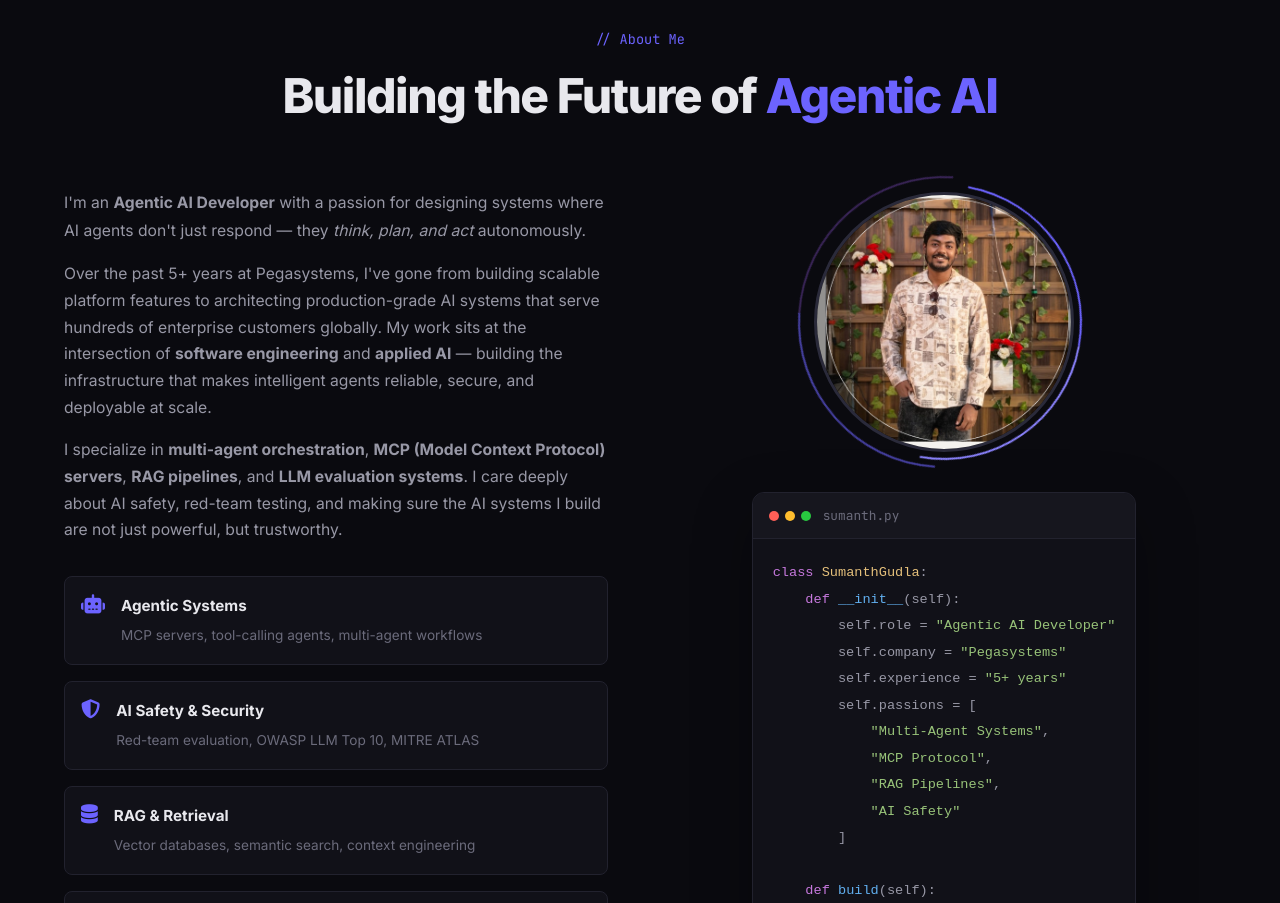
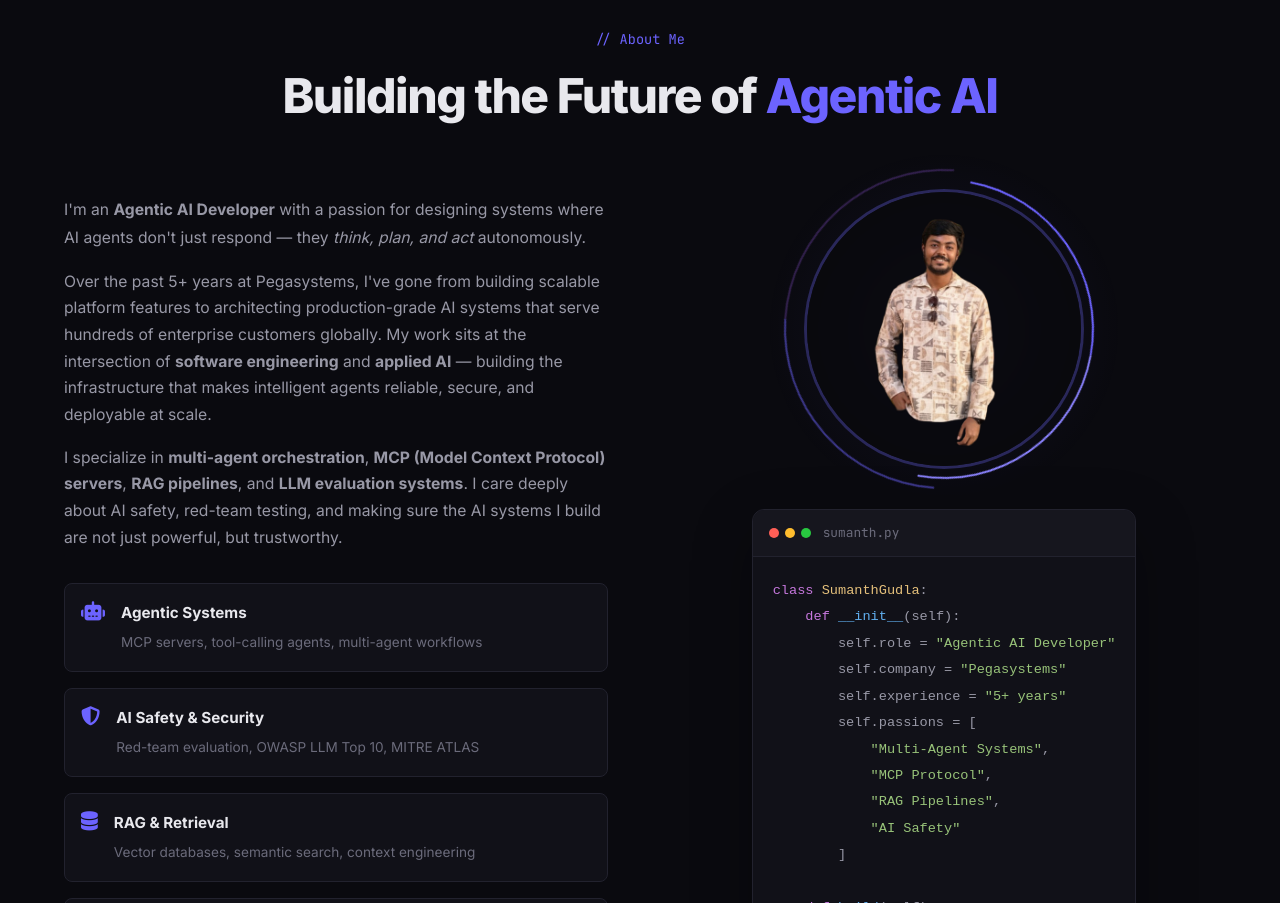
Before and after one commit to sumanthgudla/portfolio-, a plain HTML site: page index.html in a window 1280 px wide. Shown: the part 910-1813 px from the top of the page. Drawn offline with Linux system fonts and the light colour scheme.

Commit message:
Professional profile photo: AI background removal with dark gradient backdrop

```diff
--- a/index.html
+++ b/index.html
@@ -163,7 +163,7 @@
                     <div class="profile-photo-wrapper">
                         <div class="profile-ring"></div>
                         <div class="profile-ring profile-ring-2"></div>
-                        <img src="assets/profile.png" alt="Sumanth Gudla" class="profile-photo" loading="lazy">
+                        <img src="assets/profile-pro.png" alt="Sumanth Gudla" class="profile-photo" loading="lazy">
                         <div class="profile-glow"></div>
                     </div>
                     <div class="code-window">
--- a/style.css
+++ b/style.css
@@ -655,8 +655,8 @@ img {
 /* Profile Photo */
 .profile-photo-wrapper {
     position: relative;
-    width: 260px;
-    height: 260px;
+    width: 280px;
+    height: 280px;
     margin: 0 auto 40px;
 }
 
@@ -664,21 +664,24 @@ img {
     width: 100%;
     height: 100%;
     object-fit: cover;
+    object-position: center top;
     border-radius: 50%;
     position: relative;
     z-index: 2;
-    border: 3px solid var(--border-light);
-    transition: transform 0.5s ease, box-shadow 0.5s ease;
+    border: 3px solid rgba(108, 99, 255, 0.3);
+    transition: transform 0.5s ease, box-shadow 0.5s ease, border-color 0.5s ease;
+    background: radial-gradient(circle at center, var(--bg-card) 0%, var(--bg-primary) 100%);
 }
 
 .profile-photo-wrapper:hover .profile-photo {
-    transform: scale(1.03);
-    box-shadow: 0 0 40px var(--accent-glow-strong);
+    transform: scale(1.05);
+    box-shadow: 0 0 50px var(--accent-glow-strong), 0 0 100px rgba(108, 99, 255, 0.1);
+    border-color: var(--accent);
 }
 
 .profile-ring {
     position: absolute;
-    inset: -8px;
+    inset: -10px;
     border-radius: 50%;
     border: 2px solid transparent;
     border-top-color: var(--accent);
@@ -688,13 +691,13 @@ img {
 }
 
 .profile-ring-2 {
-    inset: -16px;
+    inset: -20px;
     border-top-color: transparent;
     border-right-color: transparent;
     border-bottom-color: var(--accent);
     border-left-color: rgba(168, 99, 255, 0.5);
     animation: spinRingReverse 8s linear infinite;
-    opacity: 0.6;
+    opacity: 0.5;
 }
 
 @keyframes spinRing {
@@ -707,11 +710,11 @@ img {
 
 .profile-glow {
     position: absolute;
-    inset: -30px;
+    inset: -40px;
     border-radius: 50%;
-    background: radial-gradient(circle, var(--accent-glow-strong) 0%, transparent 70%);
+    background: radial-gradient(circle, var(--accent-glow-strong) 0%, rgba(108, 99, 255, 0.05) 50%, transparent 70%);
     z-index: 0;
-    opacity: 0;
+    opacity: 0.5;
     transition: opacity 0.5s ease;
 }
 
@@ -1574,8 +1577,8 @@ img {
     }
 
     .profile-photo-wrapper {
-        width: 200px;
-        height: 200px;
+        width: 220px;
+        height: 220px;
     }
 
     .hero-stats {
```
Also changed, not shown: assets/profile-nobg.png (added), assets/profile-pro.png (added).
